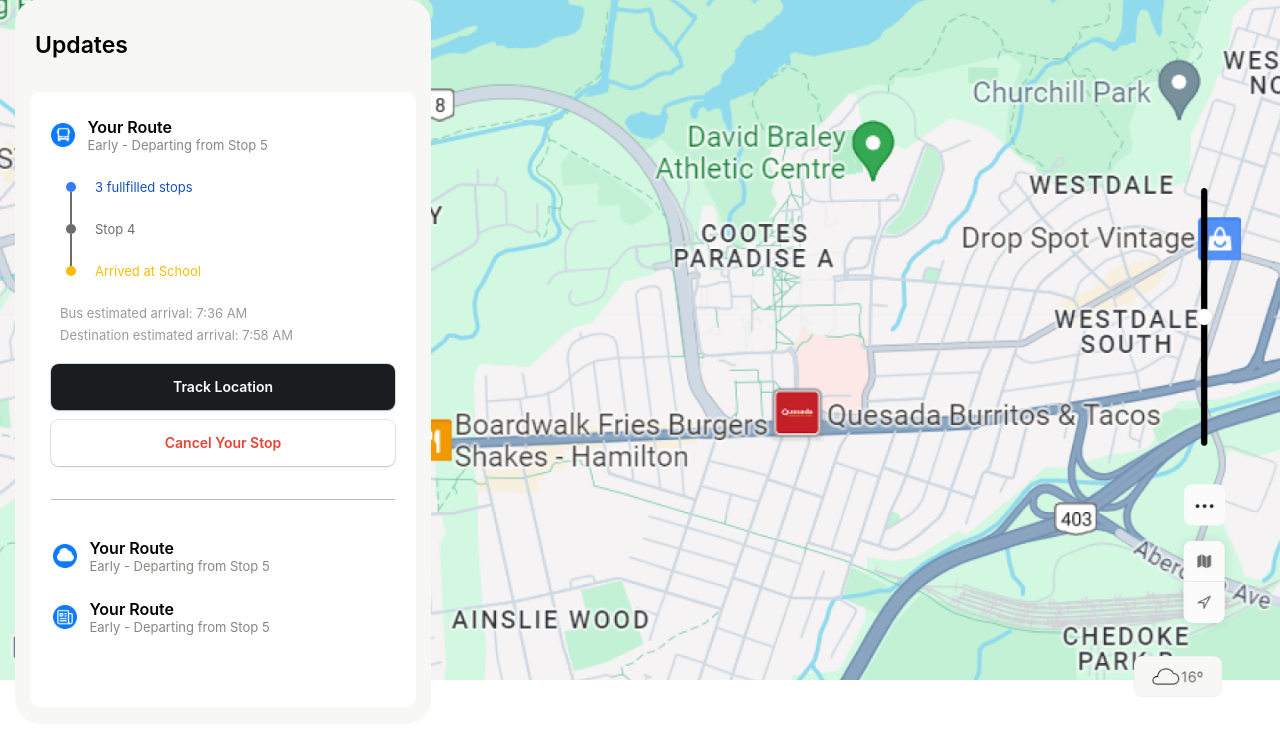
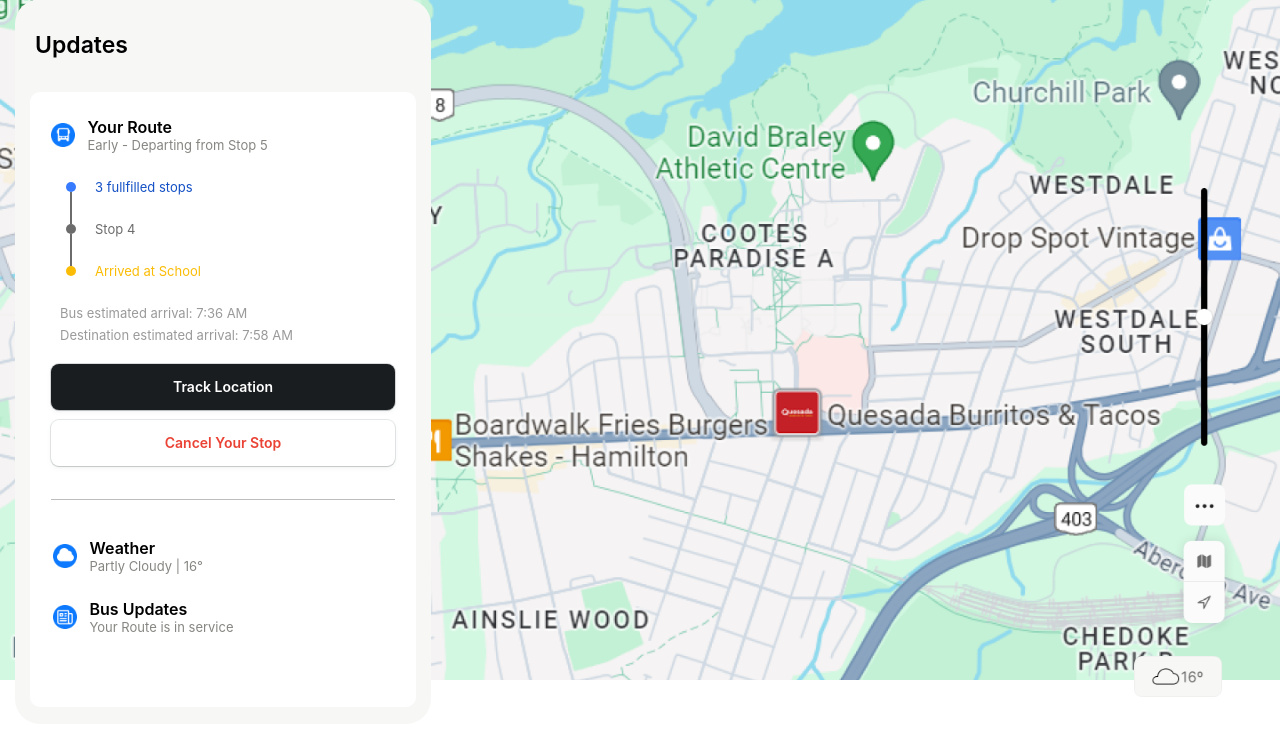
Before and after one commit to a3l6/BusBuddy, a Flask app: page /map_routes in a window 1280 px wide. Shown: the part 230-970 px from the top of the page. Run offline with Flask 3, Linux system fonts and the light colour scheme; parts of the project's set-up code (start-up, migrations or seed data) failed here and were passed over; some web fonts are replaced.

Commit message:
Slight minor changes to files

```diff
--- a/static/css/map_admin.css
+++ b/static/css/map_admin.css
@@ -45,6 +45,9 @@ body {
     /* height: 10000px; */
 }
 
+#sessionInfo {
+    display: none;
+}
 
 ul.route-list {
     margin-left: 0;
--- a/templates/map_student.html
+++ b/templates/map_student.html
@@ -94,16 +94,16 @@
                 <div class="route-weather">
                     <img src="../static/vendor/images/maps/weatherIcon.png" alt="">
                     <div class="route-weather-text">
-                        <span class="route-weather-title">Your Route</span>
-                        <span class="route-weather-subtitle">Early - Departing from Stop 5</span>
+                        <span class="route-weather-title">Weather</span>
+                        <span class="route-weather-subtitle">Partly Cloudy | 16°</span>
                     </div>
                 </div>
 
                 <div class="route-status">
                     <img src="../static/vendor/images/maps/updateIcon.png" alt="">
                     <div class="route-status-text">
-                        <span class="route-status-title">Your Route</span>
-                        <span class="route-status-subtitle">Early - Departing from Stop 5</span>
+                        <span class="route-status-title">Bus Updates</span>
+                        <span class="route-status-subtitle">Your Route is in service</span>
                     </div>
                 </div>
             </div>
```
Also changed, not shown: templates/map_admin.html (+30 -2 lines), static/vendor/images/maps/profileAdmin.png (added).
